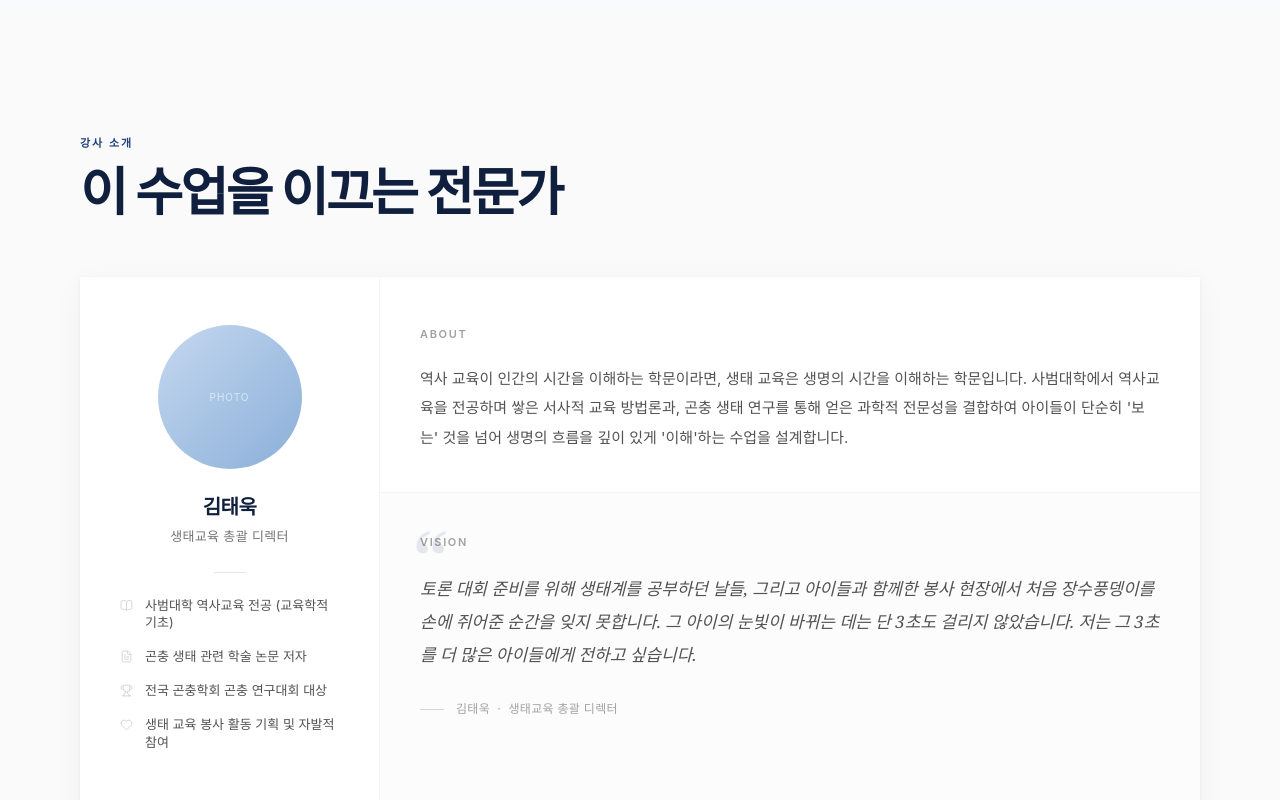
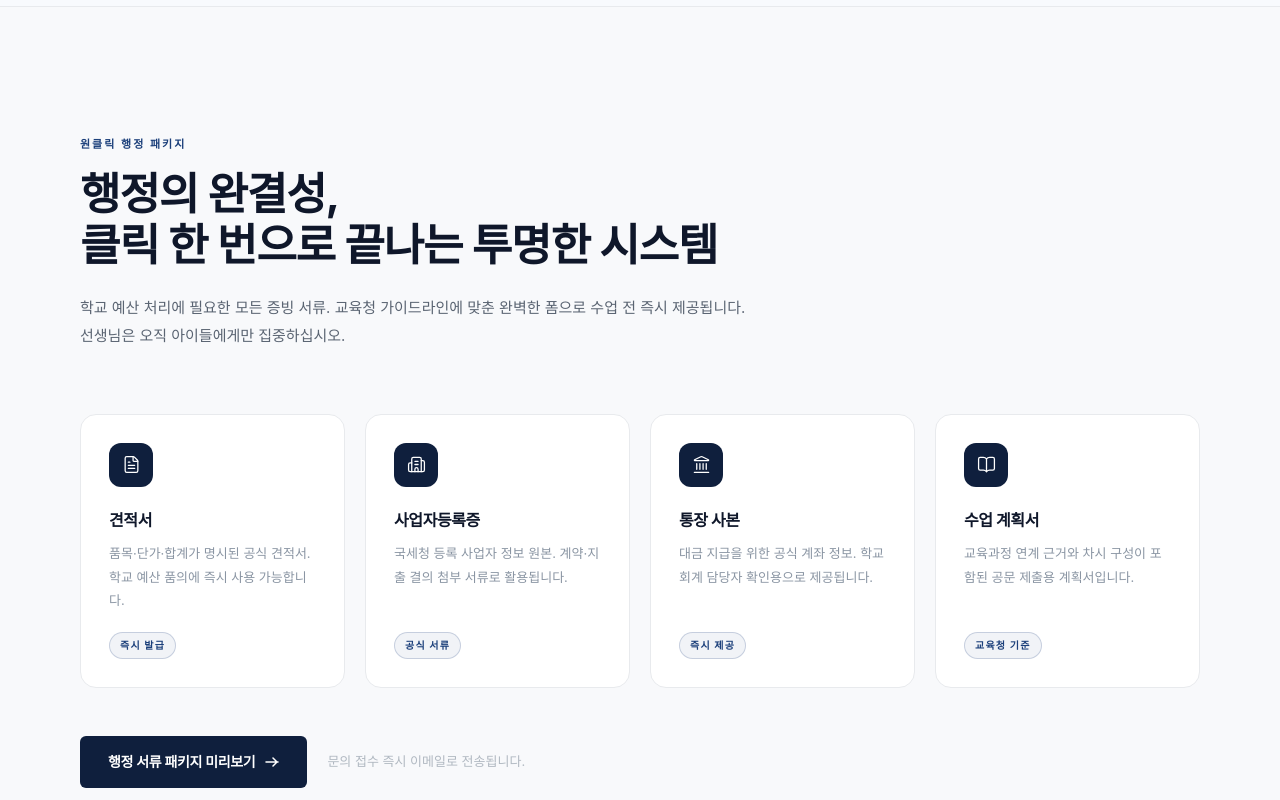
Before and after one commit to jehwan3720/eokkae_dongmu.com, a Next.js app: page / in a window 1280 px wide. Shown: the part 7820-8620 px from the top of the page. Built offline with nearby package versions, Linux system fonts and the light colour scheme; a web font is replaced by a local one.

Commit message:
원클릭 행정 패키지 섹션 추가

```diff
--- a/src/app/page.tsx
+++ b/src/app/page.tsx
@@ -5,6 +5,7 @@ import Curriculum from "@/components/Curriculum";
 import Gallery from "@/components/Gallery";
 import Differentiation from "@/components/Differentiation";
 import Pricing from "@/components/Pricing";
+import AdminPackage from "@/components/AdminPackage";
 import Instructor from "@/components/Instructor";
 import Reviews from "@/components/Reviews";
 import FAQ from "@/components/FAQ";
@@ -21,6 +22,7 @@ export default function Home() {
       <Gallery />
       <Differentiation />
       <Pricing />
+      <AdminPackage />
       <Instructor />
       <Reviews />
       <FAQ />
--- /dev/null
+++ b/src/components/AdminPackage.tsx
@@ -0,0 +1,131 @@
+"use client";
+
+import { motion } from "framer-motion";
+import { FileText, Building2, Landmark, BookOpen } from "lucide-react";
+import { staggerContainer, slideUp, slideUpStagger, VIEWPORT } from "@/lib/motion";
+
+const documents = [
+  {
+    Icon: FileText,
+    title: "견적서",
+    desc: "품목·단가·합계가 명시된 공식 견적서. 학교 예산 품의에 즉시 사용 가능합니다.",
+    tag: "즉시 발급",
+  },
+  {
+    Icon: Building2,
+    title: "사업자등록증",
+    desc: "국세청 등록 사업자 정보 원본. 계약·지출 결의 첨부 서류로 활용됩니다.",
+    tag: "공식 서류",
+  },
+  {
+    Icon: Landmark,
+    title: "통장 사본",
+    desc: "대금 지급을 위한 공식 계좌 정보. 학교 회계 담당자 확인용으로 제공됩니다.",
+    tag: "즉시 제공",
+  },
+  {
+    Icon: BookOpen,
+    title: "수업 계획서",
+    desc: "교육과정 연계 근거와 차시 구성이 포함된 공문 제출용 계획서입니다.",
+    tag: "교육청 기준",
+  },
+];
+
+export default function AdminPackage() {
+  return (
+    <section className="bg-[#F8F9FB] py-24 md:py-32 border-t border-[#E8EAED]">
+      <div className="max-w-7xl mx-auto px-6 md:px-12 lg:px-20">
+
+        {/* ── 텍스트 영역 ── */}
+        <motion.div
+          className="max-w-2xl mb-16"
+          variants={staggerContainer}
+          initial="hidden"
+          whileInView="visible"
+          viewport={VIEWPORT}
+        >
+          <motion.p className="eyebrow mb-4" variants={slideUp}>
+            원클릭 행정 패키지
+          </motion.p>
+          <motion.h2
+            className="text-[2rem] md:text-[2.75rem] font-bold leading-[1.15] tracking-[-0.025em] text-[#0F172A] mb-6"
+            variants={slideUp}
+          >
+            행정의 완결성,<br className="hidden md:block" />
+            클릭 한 번으로 끝나는 투명한 시스템
+          </motion.h2>
+          <motion.p
+            className="text-[0.9375rem] text-[#5A6472] leading-[1.85]"
+            variants={slideUp}
+          >
+            학교 예산 처리에 필요한 모든 증빙 서류.
+            교육청 가이드라인에 맞춘 완벽한 폼으로 수업 전 즉시 제공됩니다.
+            <br className="hidden md:block" />
+            선생님은 오직 아이들에게만 집중하십시오.
+          </motion.p>
+        </motion.div>
+
+        {/* ── 문서 카드 그리드 ── */}
+        <motion.div
+          className="grid grid-cols-1 sm:grid-cols-2 lg:grid-cols-4 gap-5 mb-12"
+          variants={staggerContainer}
+          initial="hidden"
+          whileInView="visible"
+          viewport={VIEWPORT}
+        >
+          {documents.map(({ Icon, title, desc, tag }, i) => (
+            <motion.div
+              key={title}
+              variants={slideUpStagger}
+              custom={i}
+              className="group bg-white border border-[#E8EAED] rounded-2xl p-7 flex flex-col gap-5 hover:-translate-y-1 hover:shadow-[0_8px_32px_rgba(15,31,61,0.10)] transition-all duration-300 cursor-default"
+            >
+              {/* 아이콘 */}
+              <div className="w-11 h-11 rounded-xl bg-[#0F1F3D] flex items-center justify-center flex-shrink-0">
+                <Icon size={19} className="text-white" strokeWidth={1.6} />
+              </div>
+
+              {/* 텍스트 */}
+              <div className="flex flex-col gap-2 flex-1">
+                <h3 className="text-[1rem] font-bold tracking-tight text-[#0F172A]">
+                  {title}
+                </h3>
+                <p className="text-[0.8125rem] text-[#8A95A3] leading-[1.8]">
+                  {desc}
+                </p>
+              </div>
+
+              {/* 태그 */}
+              <span className="self-start inline-flex items-center px-2.5 py-1 rounded-full text-[0.625rem] font-bold tracking-[0.12em] uppercase border border-[#1B3F7A]/20 text-[#1B3F7A] bg-[#1B3F7A]/[0.06]">
+                {tag}
+              </span>
+            </motion.div>
+          ))}
+        </motion.div>
+
+        {/* ── CTA ── */}
+        <motion.div
+          className="flex flex-col sm:flex-row items-start sm:items-center gap-5"
+          initial={{ opacity: 0, y: 14 }}
+          whileInView={{ opacity: 1, y: 0 }}
+          viewport={VIEWPORT}
+          transition={{ duration: 0.6, ease: [0.16, 1, 0.3, 1] }}
+        >
+          <a
+            href="#contact"
+            className="inline-flex items-center gap-2.5 px-7 py-3.5 bg-[#0F1F3D] text-white text-[0.875rem] font-semibold tracking-tight rounded-[6px] hover:bg-[#1B3F7A] transition-colors duration-200"
+          >
+            행정 서류 패키지 미리보기
+            <svg width="14" height="10" viewBox="0 0 14 10" fill="none">
+              <path d="M1 5h12M8 1l4 4-4 4" stroke="currentColor" strokeWidth="1.5" strokeLinecap="round" strokeLinejoin="round"/>
+            </svg>
+          </a>
+          <p className="text-[0.8125rem] text-[#B0B8C1] leading-snug">
+            문의 접수 즉시 이메일로 전송됩니다.
+          </p>
+        </motion.div>
+
+      </div>
+    </section>
+  );
+}
```
